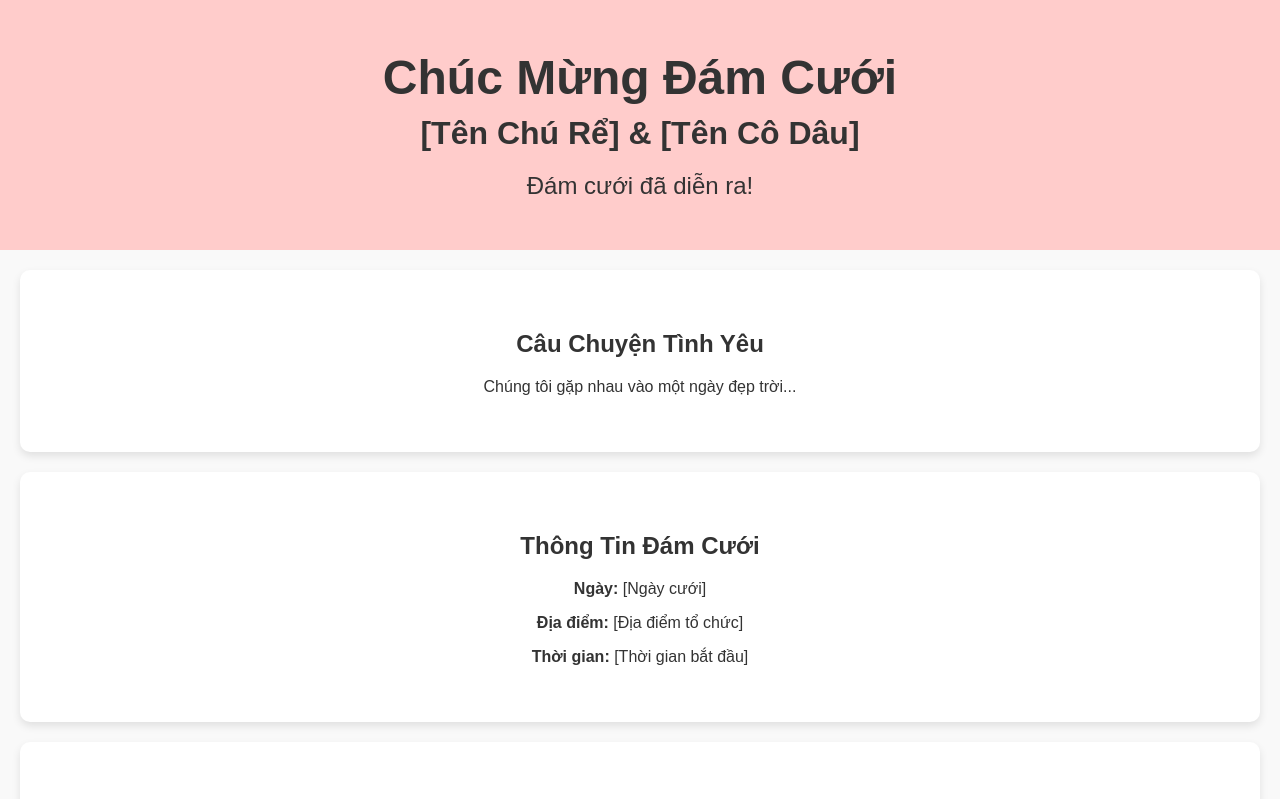
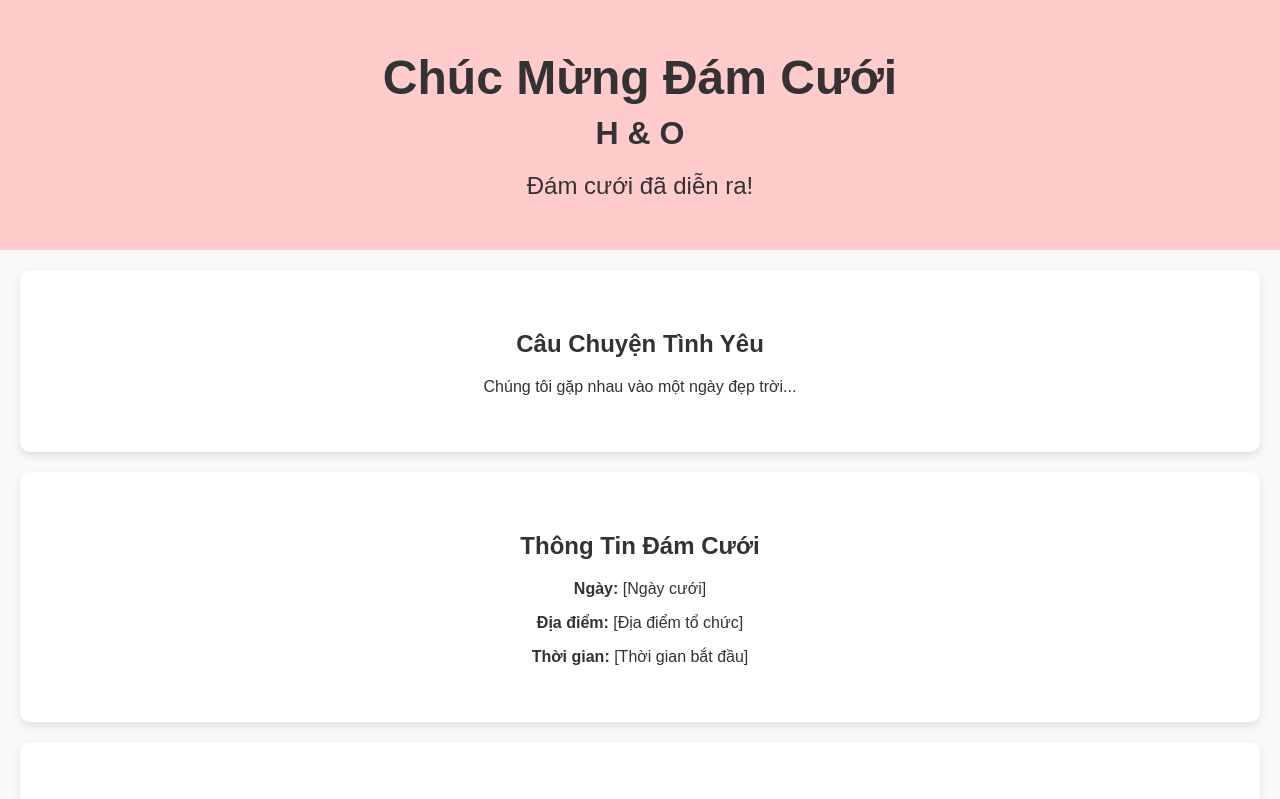
Before and after one commit to FapRito/wedding_2025, a plain HTML site: page index.html in a window 1280 px wide. Shown: the top 799 px of the page. Drawn offline with Linux system fonts and the light colour scheme.

Commit message:
Update index.html

```diff
--- a/index.html
+++ b/index.html
@@ -5,12 +5,11 @@
     <meta name="viewport" content="width=device-width, initial-scale=1.0">
     <title>Chúc Mừng Đám Cưới - [Tên Cặp Đôi]</title>
     <link rel="stylesheet" href="styles.css">
-    <script src="script.js"></script>
 </head>
 <body>
     <header>
         <h1>Chúc Mừng Đám Cưới</h1>
-        <h2>[Tên Chú Rể] & [Tên Cô Dâu]</h2>
+        <h2>H & O</h2>
         <div id="countdown"></div>
     </header>
 
```
